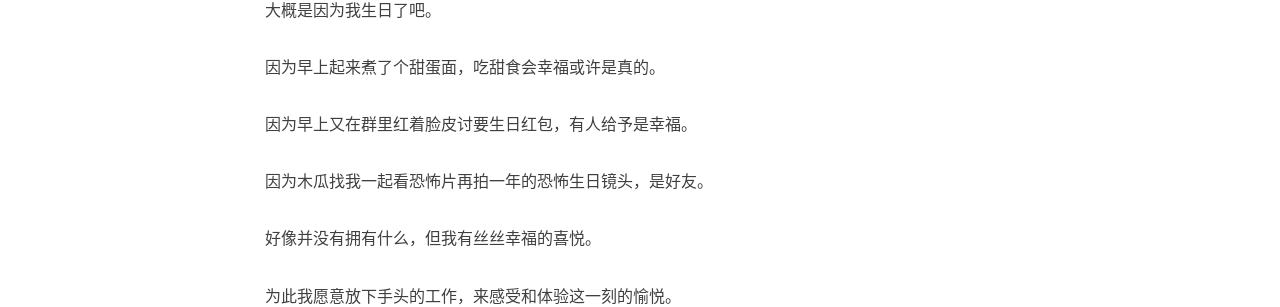
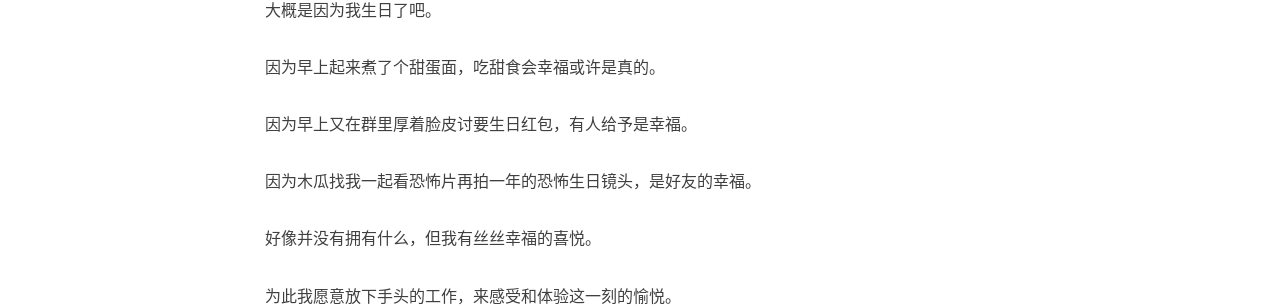
Before and after one commit to gumcstronger/gumcstronger.github.io, a Jekyll site: the page built from _posts/2023/2023-06-13-happiness.md, in a window 1280 px wide. Shown: the part 633-940 px from the top of the page. Built offline with Jekyll 4.4.1, drawn with Linux system fonts in a browser that asks for light colours; comment, search, counter and statistics services are not loaded.

Commit message:
Update 2023-06-13-happiness.md

```diff
--- a/_posts/2023/2023-06-13-happiness.md
+++ b/_posts/2023/2023-06-13-happiness.md
@@ -15,9 +15,9 @@ tags:
 
 因为早上起来煮了个甜蛋面，吃甜食会幸福或许是真的。
 
-因为早上又在群里红着脸皮讨要生日红包，有人给予是幸福。
+因为早上又在群里厚着脸皮讨要生日红包，有人给予是幸福。
 
-因为木瓜找我一起看恐怖片再拍一年的恐怖生日镜头，是好友。
+因为木瓜找我一起看恐怖片再拍一年的恐怖生日镜头，是好友的幸福。
 
 好像并没有拥有什么，但我有丝丝幸福的喜悦。
 
```
